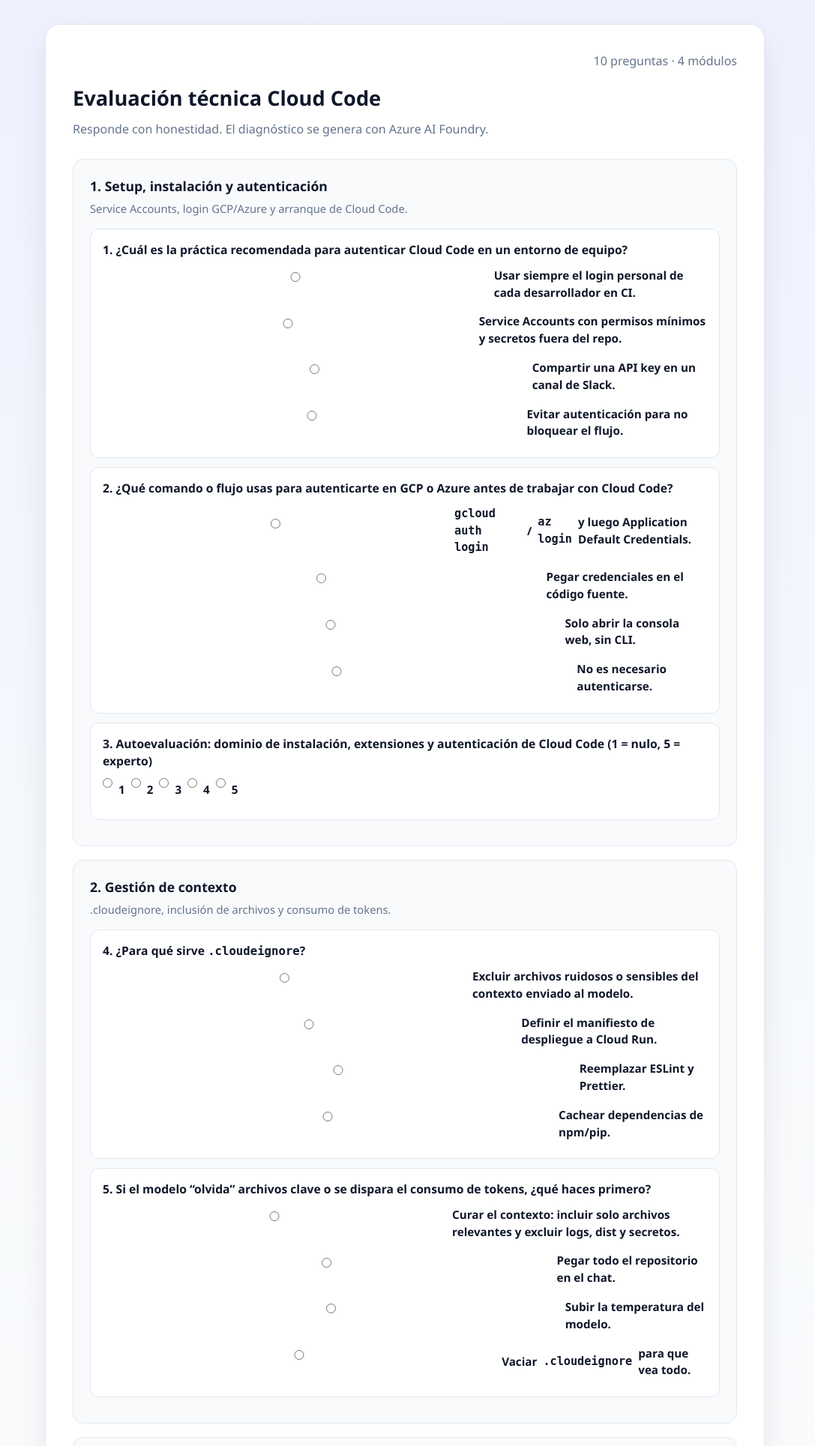
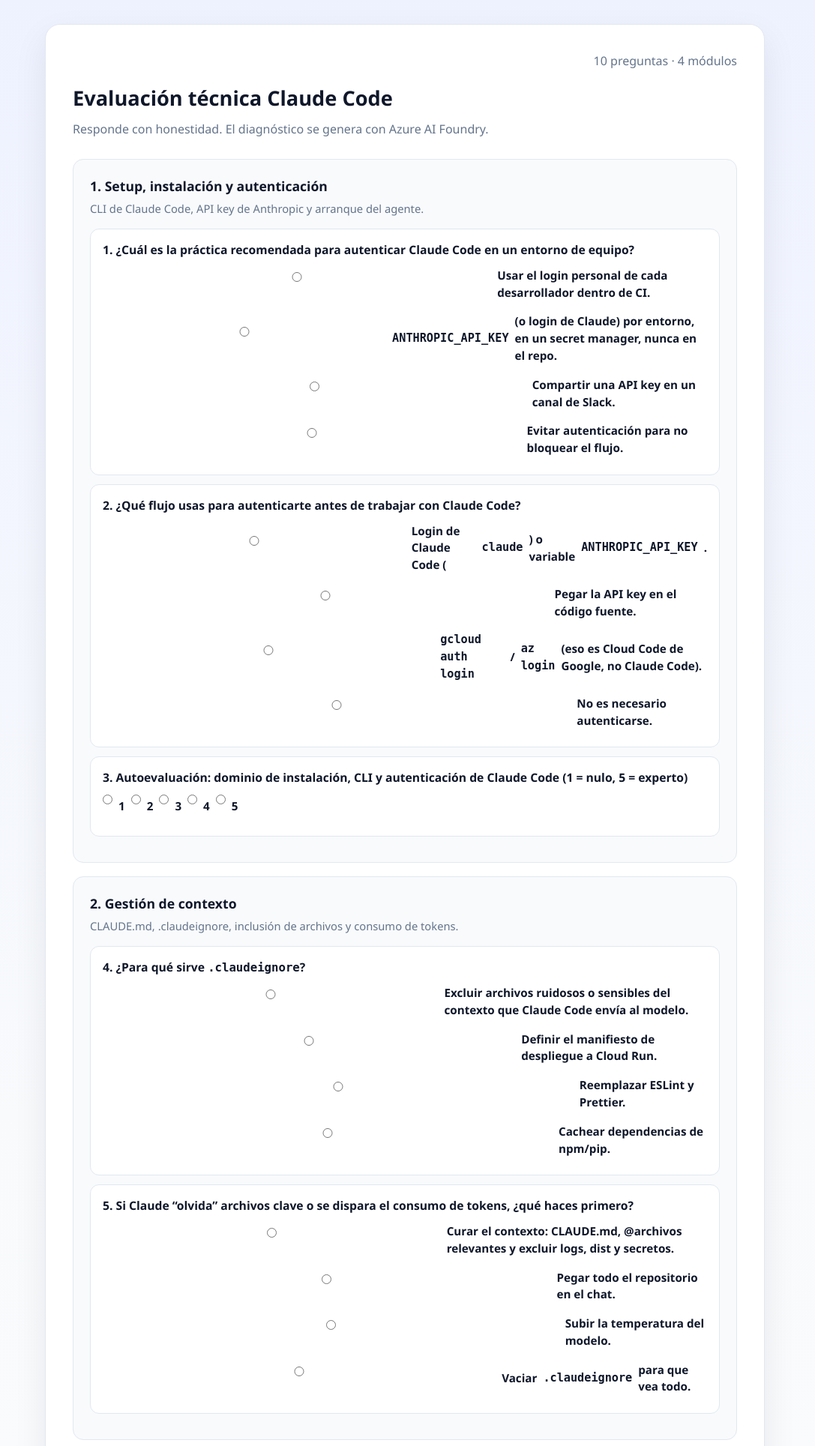
Before and after one commit to ManuelFGalindo/evaluador-cloud-code, a FastAPI app: template templates/test.html in a window 1280 px wide. Shown: the top 1929 px of the page at 75% size, without its empty margins (100-1187 px from the left). Run offline with FastAPI, Linux system fonts and the light colour scheme; the template is opened without the code that fills it, so the values that code supplies are empty.

Commit message:
Corrige la evaluacion: Claude Code (Anthropic), no Google Cloud Code.
Co-authored-by: Cursor <cursoragent@cursor.com>

```diff
--- a/main.py
+++ b/main.py
@@ -24,18 +24,19 @@ AZURE_KEY = os.getenv("AZURE_AI_FOUNDRY_KEY", "")
 AZURE_MODEL = os.getenv("AZURE_AI_FOUNDRY_MODEL", "gpt-4o")
 
 CORRECT_ANSWERS = {
-    "q1": "service-account",
-    "q2": "gcloud-az-login",
+    "q1": "env-secret",
+    "q2": "claude-login",
     "q4": "ignore-noise",
     "q5": "curate-context",
     "q6": "spec-first",
     "q7": "design-system",
-    "q9": "inner-loop",
+    "q9": "tool-permissions",
     "q10": "rotate-remove",
 }
 
 SYSTEM_PROMPT = """
-Eres un Evaluador Senior de Cloud Code y extensiones de asistencia de IA.
+Eres un Evaluador Senior de Claude Code (Anthropic) y asistencia de IA en desarrollo Fullstack.
+No confundas Claude Code con Google Cloud Code.
 Analiza las respuestas del desarrollador y responde ÚNICAMENTE un JSON válido, sin markdown, con esta forma:
 
 {
@@ -53,11 +54,11 @@ Reglas:
 - score es un entero 0-100.
 - level debe ser exactamente: Principiante, Intermedio o Avanzado.
 - Usa Principiante si score < 50, Intermedio si 50-79, Avanzado si >= 80.
-- training_plan debe tener 4 semanas, una por módulo: autenticación, contexto/tokens, fullstack+tests, deploy/seguridad.
+- training_plan debe tener 4 semanas, una por módulo: autenticación Claude Code, contexto (CLAUDE.md / .claudeignore / tokens), fullstack+tests, permisos/hooks/secretos.
 - Escribe todo en español, tono profesional y concreto.
 """
 
-app = FastAPI(title="Evaluador Cloud Code")
+app = FastAPI(title="Evaluador Claude Code")
 app.mount("/static", StaticFiles(directory=str(BASE_DIR / "static")), name="static")
 templates = Jinja2Templates(directory=str(BASE_DIR / "templates"))
 
@@ -93,33 +94,33 @@ def local_score(answers: dict) -> dict:
             "El diagnóstico local se usó porque Azure AI Foundry no estaba disponible. "
             "Revisa autenticación, contexto, generación de tests y secretos."
         ),
-        "strengths": ["Completó la evaluación de los 4 módulos de Cloud Code."],
+        "strengths": ["Completó la evaluación de los 4 módulos de Claude Code."],
         "gaps": [
-            "Autenticación con Service Accounts y ADC",
-            "Curado de contexto y .cloudeignore",
-            "Generación de tests con IA",
-            "Skaffold/Cloud Run local y rotación de secretos",
+            "Autenticación con ANTHROPIC_API_KEY o login de Claude Code",
+            "Curado de contexto, CLAUDE.md y .claudeignore",
+            "Generación de tests con Claude Code",
+            "Permisos Allow/Deny, hooks y rotación de secretos",
         ],
         "training_plan": [
             {
                 "week": "Semana 1",
                 "topic": "Setup y autenticación",
-                "desc": "Practicar gcloud/az login, ADC y Service Accounts de menor privilegio.",
+                "desc": "Instalar la CLI de Claude Code y practicar login o ANTHROPIC_API_KEY en un secret manager.",
             },
             {
                 "week": "Semana 2",
                 "topic": "Gestión de contexto",
-                "desc": "Diseñar .cloudeignore y medir consumo de tokens al incluir archivos.",
+                "desc": "Diseñar CLAUDE.md y .claudeignore, y medir consumo de tokens al incluir archivos.",
             },
             {
                 "week": "Semana 3",
                 "topic": "Fullstack asistido",
-                "desc": "Generar un endpoint + UI + tests a partir de un contrato claro.",
+                "desc": "Generar un endpoint + UI + tests a partir de un contrato claro, revisando cada diff.",
             },
             {
                 "week": "Semana 4",
-                "topic": "Deploy y seguridad",
-                "desc": "Inner loop con Skaffold/emulador y pipeline de detección de secretos.",
+                "topic": "Permisos y seguridad",
+                "desc": "Configurar Allow/Deny y hooks, y un flujo de detección/rotación de secretos.",
             },
         ],
     }
@@ -201,7 +202,7 @@ async def generate_report(
     os.close(fd)
     HTML(string=html, base_url=str(BASE_DIR)).write_pdf(pdf_path)
 
-    filename = f"Reporte_CloudCode_{dev_name.replace(' ', '_')}.pdf"
+    filename = f"Reporte_ClaudeCode_{dev_name.replace(' ', '_')}.pdf"
     return FileResponse(
         pdf_path,
         media_type="application/pdf",
--- a/templates/index.html
+++ b/templates/index.html
@@ -3,7 +3,7 @@
 <head>
   <meta charset="UTF-8">
   <meta name="viewport" content="width=device-width, initial-scale=1.0">
-  <title>Evaluador Cloud Code</title>
+  <title>Evaluador Claude Code</title>
   <link rel="stylesheet" href="/static/css/style.css">
 </head>
 <body>
@@ -11,11 +11,11 @@
     <section class="card">
       <div class="brand">
         <div class="brand-mark">CC</div>
-        <strong>Cloud Code Evaluator</strong>
+        <strong>Claude Code Evaluator</strong>
       </div>
       <h1>Evaluación de habilidades Fullstack</h1>
       <p class="lead">
-        Diagnóstico de Cloud Code y asistencia de IA. Completa tus datos para iniciar el cuestionario.
+        Diagnóstico de Claude Code y asistencia de IA. Completa tus datos para iniciar el cuestionario.
       </p>
       <form method="post" action="/start-eval">
         <label for="dev_name">Nombre completo del desarrollador</label>
--- a/templates/report_template.html
+++ b/templates/report_template.html
@@ -2,7 +2,7 @@
 <html lang="es">
 <head>
   <meta charset="UTF-8">
-  <title>Reporte Cloud Code - {{ developer.name }}</title>
+  <title>Reporte Claude Code - {{ developer.name }}</title>
   <style>
     @page { size: A4; margin: 16mm; }
     * { box-sizing: border-box; }
@@ -76,7 +76,7 @@
 </head>
 <body>
   <div class="banner">
-    <h1>Informe de Evaluación Cloud Code</h1>
+    <h1>Informe de Evaluación Claude Code</h1>
     <p><strong>{{ developer.name }}</strong> · {{ developer.role }}</p>
   </div>
 
@@ -134,6 +134,6 @@
     </tbody>
   </table>
 
-  <p class="footer">Generado automáticamente con Azure AI Foundry (GPT-4o) · Cloud Code Evaluator</p>
+  <p class="footer">Generado automáticamente con Azure AI Foundry (GPT-4o) · Claude Code Evaluator</p>
 </body>
 </html>
--- a/templates/test.html
+++ b/templates/test.html
@@ -3,7 +3,7 @@
 <head>
   <meta charset="UTF-8">
   <meta name="viewport" content="width=device-width, initial-scale=1.0">
-  <title>Cuestionario Cloud Code</title>
+  <title>Cuestionario Claude Code</title>
   <link rel="stylesheet" href="/static/css/style.css">
 </head>
 <body>
@@ -17,7 +17,7 @@
         <div>10 preguntas · 4 módulos</div>
       </div>
 
-      <h1>Evaluación técnica Cloud Code</h1>
+      <h1>Evaluación técnica Claude Code</h1>
       <p class="lead">Responde con honestidad. El diagnóstico se genera con Azure AI Foundry.</p>
 
       <form id="eval-form">
@@ -26,30 +26,30 @@
 
         <article class="module">
           <h2>1. Setup, instalación y autenticación</h2>
-          <p>Service Accounts, login GCP/Azure y arranque de Cloud Code.</p>
+          <p>CLI de Claude Code, API key de Anthropic y arranque del agente.</p>
 
           <div class="question">
-            <h3>1. ¿Cuál es la práctica recomendada para autenticar Cloud Code en un entorno de equipo?</h3>
+            <h3>1. ¿Cuál es la práctica recomendada para autenticar Claude Code en un entorno de equipo?</h3>
             <div class="options">
-              <label class="option"><input type="radio" name="q1" value="user-login" required> Usar siempre el login personal de cada desarrollador en CI.</label>
-              <label class="option"><input type="radio" name="q1" value="service-account"> Service Accounts con permisos mínimos y secretos fuera del repo.</label>
+              <label class="option"><input type="radio" name="q1" value="ci-personal" required> Usar el login personal de cada desarrollador dentro de CI.</label>
+              <label class="option"><input type="radio" name="q1" value="env-secret"> <code>ANTHROPIC_API_KEY</code> (o login de Claude) por entorno, en un secret manager, nunca en el repo.</label>
               <label class="option"><input type="radio" name="q1" value="shared-key"> Compartir una API key en un canal de Slack.</label>
               <label class="option"><input type="radio" name="q1" value="no-auth"> Evitar autenticación para no bloquear el flujo.</label>
             </div>
           </div>
 
           <div class="question">
-            <h3>2. ¿Qué comando o flujo usas para autenticarte en GCP o Azure antes de trabajar con Cloud Code?</h3>
+            <h3>2. ¿Qué flujo usas para autenticarte antes de trabajar con Claude Code?</h3>
             <div class="options">
-              <label class="option"><input type="radio" name="q2" value="gcloud-az-login" required> <code>gcloud auth login</code> / <code>az login</code> y luego Application Default Credentials.</label>
-              <label class="option"><input type="radio" name="q2" value="hardcoded"> Pegar credenciales en el código fuente.</label>
-              <label class="option"><input type="radio" name="q2" value="browser-only"> Solo abrir la consola web, sin CLI.</label>
+              <label class="option"><input type="radio" name="q2" value="claude-login" required> Login de Claude Code (<code>claude</code>) o variable <code>ANTHROPIC_API_KEY</code>.</label>
+              <label class="option"><input type="radio" name="q2" value="hardcoded"> Pegar la API key en el código fuente.</label>
+              <label class="option"><input type="radio" name="q2" value="gcloud-az-login"> <code>gcloud auth login</code> / <code>az login</code> (eso es Cloud Code de Google, no Claude Code).</label>
               <label class="option"><input type="radio" name="q2" value="skip"> No es necesario autenticarse.</label>
             </div>
           </div>
 
           <div class="question">
-            <h3>3. Autoevaluación: dominio de instalación, extensiones y autenticación de Cloud Code (1 = nulo, 5 = experto)</h3>
+            <h3>3. Autoevaluación: dominio de instalación, CLI y autenticación de Claude Code (1 = nulo, 5 = experto)</h3>
             <div class="scale">
               <label class="option"><input type="radio" name="q3" value="1" required> 1</label>
               <label class="option"><input type="radio" name="q3" value="2"> 2</label>
@@ -62,12 +62,12 @@
 
         <article class="module">
           <h2>2. Gestión de contexto</h2>
-          <p>.cloudeignore, inclusión de archivos y consumo de tokens.</p>
+          <p>CLAUDE.md, .claudeignore, inclusión de archivos y consumo de tokens.</p>
 
           <div class="question">
-            <h3>4. ¿Para qué sirve <code>.cloudeignore</code>?</h3>
+            <h3>4. ¿Para qué sirve <code>.claudeignore</code>?</h3>
             <div class="options">
-              <label class="option"><input type="radio" name="q4" value="ignore-noise" required> Excluir archivos ruidosos o sensibles del contexto enviado al modelo.</label>
+              <label class="option"><input type="radio" name="q4" value="ignore-noise" required> Excluir archivos ruidosos o sensibles del contexto que Claude Code envía al modelo.</label>
               <label class="option"><input type="radio" name="q4" value="deploy"> Definir el manifiesto de despliegue a Cloud Run.</label>
               <label class="option"><input type="radio" name="q4" value="lint"> Reemplazar ESLint y Prettier.</label>
               <label class="option"><input type="radio" name="q4" value="cache"> Cachear dependencias de npm/pip.</label>
@@ -75,22 +75,22 @@
           </div>
 
           <div class="question">
-            <h3>5. Si el modelo “olvida” archivos clave o se dispara el consumo de tokens, ¿qué haces primero?</h3>
+            <h3>5. Si Claude “olvida” archivos clave o se dispara el consumo de tokens, ¿qué haces primero?</h3>
             <div class="options">
-              <label class="option"><input type="radio" name="q5" value="curate-context" required> Curar el contexto: incluir solo archivos relevantes y excluir logs, dist y secretos.</label>
+              <label class="option"><input type="radio" name="q5" value="curate-context" required> Curar el contexto: CLAUDE.md, @archivos relevantes y excluir logs, dist y secretos.</label>
               <label class="option"><input type="radio" name="q5" value="paste-all"> Pegar todo el repositorio en el chat.</label>
               <label class="option"><input type="radio" name="q5" value="raise-temp"> Subir la temperatura del modelo.</label>
-              <label class="option"><input type="radio" name="q5" value="disable-ignore"> Vaciar <code>.cloudeignore</code> para que vea todo.</label>
+              <label class="option"><input type="radio" name="q5" value="disable-ignore"> Vaciar <code>.claudeignore</code> para que vea todo.</label>
             </div>
           </div>
         </article>
 
         <article class="module">
           <h2>3. Desarrollo Fullstack asistido por IA</h2>
-          <p>Backend, frontend y generación de tests.</p>
+          <p>Backend, frontend y generación de tests con Claude Code.</p>
 
           <div class="question">
-            <h3>6. Al pedir a Cloud Code un endpoint FastAPI, ¿cuál es el mejor prompt?</h3>
+            <h3>6. Al pedir a Claude Code un endpoint FastAPI, ¿cuál es el mejor prompt?</h3>
             <div class="options">
               <label class="option"><input type="radio" name="q6" value="spec-first" required> Dar contrato (ruta, schema, errores) y pedir código + tests.</label>
               <label class="option"><input type="radio" name="q6" value="make-app"> “Hazme una app” sin más detalle.</label>
@@ -110,7 +110,7 @@
           </div>
 
           <div class="question">
-            <h3>8. Autoevaluación: generación de tests (unitarios/e2e) con IA (1 a 5)</h3>
+            <h3>8. Autoevaluación: generación de tests (unitarios/e2e) con Claude Code (1 a 5)</h3>
             <div class="scale">
               <label class="option"><input type="radio" name="q8" value="1" required> 1</label>
               <label class="option"><input type="radio" name="q8" value="2"> 2</label>
@@ -123,25 +123,25 @@
 
         <article class="module">
           <h2>4. Despliegue local, debugging y seguridad</h2>
-          <p>Skaffold, emuladores de Cloud Run y detección de secretos.</p>
+          <p>Permisos de herramientas, hooks y detección de secretos.</p>
 
           <div class="question">
-            <h3>9. ¿Qué rol cumple Skaffold (o el emulador de Cloud Run) en el flujo local?</h3>
+            <h3>9. ¿Qué rol cumplen los permisos Allow/Deny (y los hooks) en Claude Code?</h3>
             <div class="options">
-              <label class="option"><input type="radio" name="q9" value="inner-loop" required> Acelerar el inner loop: build, sync y preview cercano a producción.</label>
-              <label class="option"><input type="radio" name="q9" value="prod-only"> Solo se usa en producción, nunca en local.</label>
-              <label class="option"><input type="radio" name="q9" value="db"> Reemplaza la base de datos.</label>
-              <label class="option"><input type="radio" name="q9" value="ci-secret"> Guarda secretos de CI dentro del Dockerfile.</label>
+              <label class="option"><input type="radio" name="q9" value="tool-permissions" required> Limitar qué comandos y archivos puede ejecutar el agente en el flujo local.</label>
+              <label class="option"><input type="radio" name="q9" value="prod-only"> Solo se usan en producción, nunca en local.</label>
+              <label class="option"><input type="radio" name="q9" value="db"> Reemplazan la base de datos.</label>
+              <label class="option"><input type="radio" name="q9" value="ci-secret"> Guardan secretos de CI dentro del Dockerfile.</label>
             </div>
           </div>
 
           <div class="question">
-            <h3>10. Si Cloud Code detecta un secreto en el diff, ¿qué haces?</h3>
+            <h3>10. Si Claude Code propone un diff con un secreto, ¿qué haces?</h3>
             <div class="options">
               <label class="option"><input type="radio" name="q10" value="rotate-remove" required> No commitearlo, rotarlo si se filtró y moverlo a un secret manager.</label>
               <label class="option"><input type="radio" name="q10" value="commit-anyway"> Commitearlo y “ya lo quitamos después”.</label>
               <label class="option"><input type="radio" name="q10" value="base64"> Codificarlo en Base64 y dejarlo en el repo.</label>
-              <label class="option"><input type="radio" name="q10" value="disable-scan"> Desactivar el escáner de secretos.</label>
+              <label class="option"><input type="radio" name="q10" value="disable-scan"> Desactivar cualquier revisión de secretos.</label>
             </div>
           </div>
         </article>
@@ -190,7 +190,7 @@
         const url = URL.createObjectURL(blob);
         const link = document.createElement("a");
         link.href = url;
-        link.download = "Reporte_CloudCode.pdf";
+        link.download = "Reporte_ClaudeCode.pdf";
         link.click();
         URL.revokeObjectURL(url);
         loading.textContent = "Reporte descargado.";
```
Also changed, not shown: README.md.
